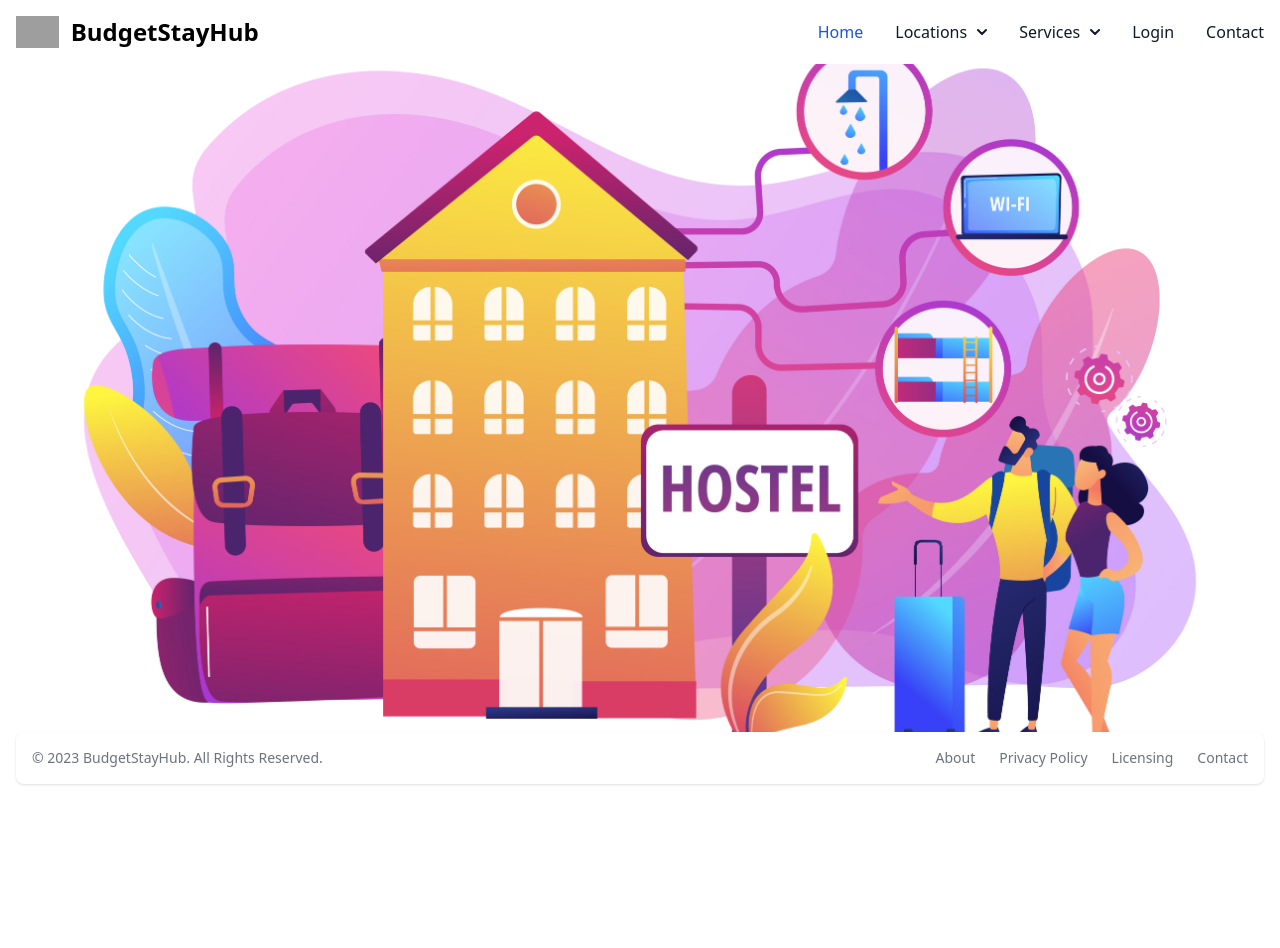
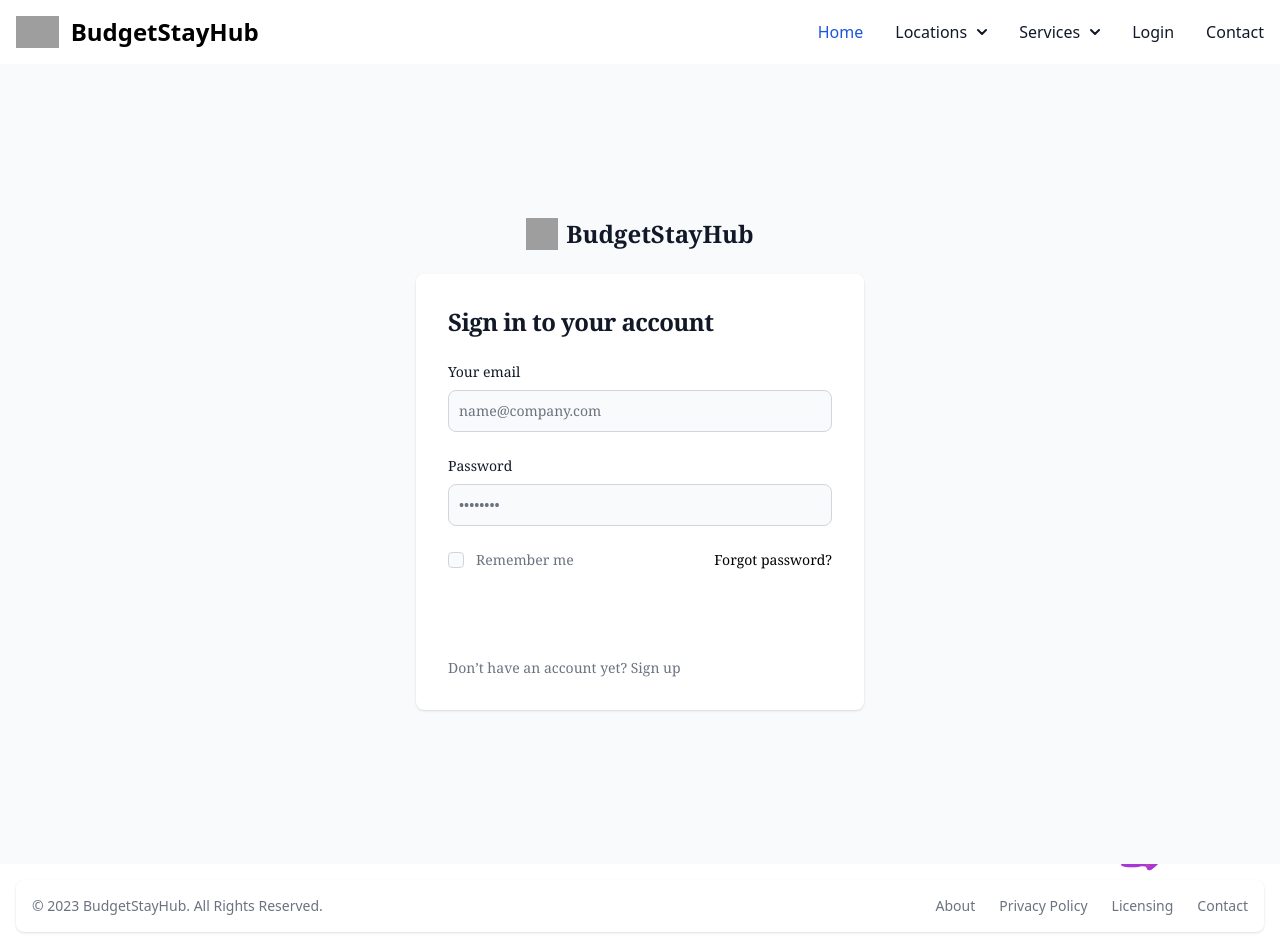
Before and after one commit to AlekSkyHigh/budget-stay-hub, an Angular app in the folder client/: page /login in a window 1280 px wide. Before the commit this address led to /. Before the commit the page ends 800 px from the top, so only its background shows below. Built offline with nearby package versions, Linux system fonts and the light colour scheme; grey boxes are pictures that could not be loaded.

Commit message:
routing for login page settings

```diff
--- a/client/src/app/app-routing.module.ts
+++ b/client/src/app/app-routing.module.ts
@@ -1,7 +1,10 @@
 import { NgModule } from '@angular/core';
 import { RouterModule, Routes } from '@angular/router';
+import { LoginComponent } from './core/pages/login/login.component';
 
-const routes: Routes = [];
+const routes: Routes = [
+  { path: 'login', component: LoginComponent, pathMatch: 'full'},
+];
 
 @NgModule({
   imports: [RouterModule.forRoot(routes)],
--- a/client/src/app/app.module.ts
+++ b/client/src/app/app.module.ts
@@ -6,6 +6,7 @@
 
 import { NavbarComponent } from './core/navbar/navbar.component';
 import { FooterComponent } from "./core/footer/footer.component";
+import { LoginComponent } from './core/pages/login/login.component';
 
 @NgModule({
     declarations: [
@@ -17,7 +18,8 @@
         BrowserModule,
         AppRoutingModule,
         NavbarComponent,
-        FooterComponent
+        FooterComponent,
+        LoginComponent,
     ]
 })
 export class AppModule { }
--- a/client/src/app/core/navbar/navbar.component.html
+++ b/client/src/app/core/navbar/navbar.component.html
@@ -1,6 +1,6 @@
 <nav class="bg-white border-gray-200 dark:bg-gray-900 dark:border-gray-700">
     <div class="max-w-screen-xl flex flex-wrap items-center justify-between mx-auto p-4">
-      <a href="#" class="flex items-center space-x-3 rtl:space-x-reverse">
+      <a class="flex items-center space-x-3 rtl:space-x-reverse">
           <img src="https://flowbite.com/docs/images/logo.svg" class="h-8" alt="Flowbite Logo" />
           <span class="self-center text-2xl font-semibold whitespace-nowrap dark:text-white">BudgetStayHub</span>
       </a>
@@ -13,7 +13,7 @@
       <div class="hidden w-full md:block md:w-auto" id="navbar-dropdown">
         <ul class="flex flex-col font-medium p-4 md:p-0 mt-4 border border-gray-100 rounded-lg bg-gray-50 md:space-x-8 rtl:space-x-reverse md:flex-row md:mt-0 md:border-0 md:bg-white dark:bg-gray-800 md:dark:bg-gray-900 dark:border-gray-700">
           <li>
-            <a href="#" class="block py-2 px-3 text-white bg-blue-700 rounded md:bg-transparent md:text-blue-700 md:p-0 md:dark:text-blue-500 dark:bg-blue-600 md:dark:bg-transparent" aria-current="page">Home</a>
+            <a class="block py-2 px-3 text-white bg-blue-700 rounded md:bg-transparent md:text-blue-700 md:p-0 md:dark:text-blue-500 dark:bg-blue-600 md:dark:bg-transparent" aria-current="page">Home</a>
           </li>
           <!-- First Dropdown -->
           <li>
@@ -24,17 +24,17 @@
               <div id="dropdownNavbar" class="z-10 hidden font-normal bg-white divide-y divide-gray-100 rounded-lg shadow w-44 dark:bg-gray-700 dark:divide-gray-600">
                   <ul class="py-2 text-sm text-gray-700 dark:text-gray-400" aria-labelledby="dropdownLargeButton">
                     <li>
-                      <a href="#" class="block px-4 py-2 hover:bg-gray-100 dark:hover:bg-gray-600 dark:hover:text-white">Sofia, BG</a>
+                      <a class="block px-4 py-2 hover:bg-gray-100 dark:hover:bg-gray-600 dark:hover:text-white">Sofia, BG</a>
                     </li>
                     <li>
-                      <a href="#" class="block px-4 py-2 hover:bg-gray-100 dark:hover:bg-gray-600 dark:hover:text-white">Copenhagen, DK</a>
+                      <a class="block px-4 py-2 hover:bg-gray-100 dark:hover:bg-gray-600 dark:hover:text-white">Copenhagen, DK</a>
                     </li>
                     <li>
-                      <!-- <a href="#" class="block px-4 py-2 hover:bg-gray-100 dark:hover:bg-gray-600 dark:hover:text-white">Settings</a> -->
+                      <!-- <a class="block px-4 py-2 hover:bg-gray-100 dark:hover:bg-gray-600 dark:hover:text-white">Settings</a> -->
                     </li>
                   </ul>
                   <div class="py-1">
-                    <a href="#" class="block px-4 py-2 text-sm text-gray-700 hover:bg-gray-100 dark:hover:bg-gray-600 dark:text-gray-200 dark:hover:text-white">Settings</a>
+                    <a class="block px-4 py-2 text-sm text-gray-700 hover:bg-gray-100 dark:hover:bg-gray-600 dark:text-gray-200 dark:hover:text-white">Settings</a>
                   </div>
               </div>
           </li>
@@ -47,25 +47,26 @@
             <div id="dropdownNavbar1" class="z-10 hidden font-normal bg-white divide-y divide-gray-100 rounded-lg shadow w-44 dark:bg-gray-700 dark:divide-gray-600">
                 <ul class="py-2 text-sm text-gray-700 dark:text-gray-400" aria-labelledby="dropdownLargeButton">
                   <li>
-                    <a href="#" class="block px-4 py-2 hover:bg-gray-100 dark:hover:bg-gray-600 dark:hover:text-white">Short-term rent</a>
+                    <a class="block px-4 py-2 hover:bg-gray-100 dark:hover:bg-gray-600 dark:hover:text-white">Short-term rent</a>
                   </li>
                   <li>
-                    <a href="#" class="block px-4 py-2 hover:bg-gray-100 dark:hover:bg-gray-600 dark:hover:text-white">Long-term rent</a>
+                    <a class="block px-4 py-2 hover:bg-gray-100 dark:hover:bg-gray-600 dark:hover:text-white">Long-term rent</a>
                   </li>
                   <li>
-                    <!-- <a href="#" class="block px-4 py-2 hover:bg-gray-100 dark:hover:bg-gray-600 dark:hover:text-white">Settings</a> -->
+                    <!-- <a class="block px-4 py-2 hover:bg-gray-100 dark:hover:bg-gray-600 dark:hover:text-white">Settings</a> -->
                   </li>
                 </ul>
                 <div class="py-1">
-                  <a href="#" class="block px-4 py-2 text-sm text-gray-700 hover:bg-gray-100 dark:hover:bg-gray-600 dark:text-gray-200 dark:hover:text-white">Settings</a>
+                  <a class="block px-4 py-2 text-sm text-gray-700 hover:bg-gray-100 dark:hover:bg-gray-600 dark:text-gray-200 dark:hover:text-white">Settings</a>
                 </div>
             </div>
         </li>
         <li>
-          <a href="#" class="block py-2 px-3 text-gray-900 rounded hover:bg-gray-100 md:hover:bg-transparent md:border-0 md:hover:text-blue-700 md:p-0 dark:text-white md:dark:hover:text-blue-500 dark:hover:bg-gray-700 dark:hover:text-white md:dark:hover:bg-transparent">Login</a>
+          <a class="block py-2 px-3 text-gray-900 rounded hover:bg-gray-100 md:hover:bg-transparent md:border-0 md:hover:text-blue-700 md:p-0 dark:text-white md:dark:hover:text-blue-500 dark:hover:bg-gray-700 dark:hover:text-white md:dark:hover:bg-transparent"
+          [routerLink]="['login']">Login</a>
         </li>
           <li>
-            <a href="#" class="block py-2 px-3 text-gray-900 rounded hover:bg-gray-100 md:hover:bg-transparent md:border-0 md:hover:text-blue-700 md:p-0 dark:text-white md:dark:hover:text-blue-500 dark:hover:bg-gray-700 dark:hover:text-white md:dark:hover:bg-transparent">Contact</a>
+            <a class="block py-2 px-3 text-gray-900 rounded hover:bg-gray-100 md:hover:bg-transparent md:border-0 md:hover:text-blue-700 md:p-0 dark:text-white md:dark:hover:text-blue-500 dark:hover:bg-gray-700 dark:hover:text-white md:dark:hover:bg-transparent">Contact</a>
           </li>
         </ul>
       </div>
--- a/client/src/app/core/navbar/navbar.component.ts
+++ b/client/src/app/core/navbar/navbar.component.ts
@@ -1,9 +1,10 @@
 import { Component } from '@angular/core';
+import { RouterLink } from '@angular/router';
 
 @Component({
   selector: 'app-navbar',
   standalone: true,
-  imports: [],
+  imports: [RouterLink],
   templateUrl: './navbar.component.html',
   styleUrl: './navbar.component.css'
 })
--- a/client/src/app/core/pages/login/login.component.html
+++ b/client/src/app/core/pages/login/login.component.html
@@ -1 +1,40 @@
-<p>login works!</p>
+<section class="bg-gray-50 dark:bg-gray-900">
+    <div class="flex flex-col items-center justify-center px-6 py-8 mx-auto md:h-screen lg:py-0">
+        <a href="#" class="flex items-center mb-6 text-2xl font-semibold text-gray-900 dark:text-white">
+            <img class="w-8 h-8 mr-2" src="https://flowbite.s3.amazonaws.com/blocks/marketing-ui/logo.svg" alt="logo">
+            BudgetStayHub
+        </a>
+        <div class="w-full bg-white rounded-lg shadow dark:border md:mt-0 sm:max-w-md xl:p-0 dark:bg-gray-800 dark:border-gray-700">
+            <div class="p-6 space-y-4 md:space-y-6 sm:p-8">
+                <h1 class="text-xl font-bold leading-tight tracking-tight text-gray-900 md:text-2xl dark:text-white">
+                    Sign in to your account
+                </h1>
+                <form class="space-y-4 md:space-y-6" action="#">
+                    <div>
+                        <label for="email" class="block mb-2 text-sm font-medium text-gray-900 dark:text-white">Your email</label>
+                        <input type="email" name="email" id="email" class="bg-gray-50 border border-gray-300 text-gray-900 sm:text-sm rounded-lg focus:ring-primary-600 focus:border-primary-600 block w-full p-2.5 dark:bg-gray-700 dark:border-gray-600 dark:placeholder-gray-400 dark:text-white dark:focus:ring-blue-500 dark:focus:border-blue-500" placeholder="name@company.com" required="">
+                    </div>
+                    <div>
+                        <label for="password" class="block mb-2 text-sm font-medium text-gray-900 dark:text-white">Password</label>
+                        <input type="password" name="password" id="password" placeholder="••••••••" class="bg-gray-50 border border-gray-300 text-gray-900 sm:text-sm rounded-lg focus:ring-primary-600 focus:border-primary-600 block w-full p-2.5 dark:bg-gray-700 dark:border-gray-600 dark:placeholder-gray-400 dark:text-white dark:focus:ring-blue-500 dark:focus:border-blue-500" required="">
+                    </div>
+                    <div class="flex items-center justify-between">
+                        <div class="flex items-start">
+                            <div class="flex items-center h-5">
+                              <input id="remember" aria-describedby="remember" type="checkbox" class="w-4 h-4 border border-gray-300 rounded bg-gray-50 focus:ring-3 focus:ring-primary-300 dark:bg-gray-700 dark:border-gray-600 dark:focus:ring-primary-600 dark:ring-offset-gray-800" required="">
+                            </div>
+                            <div class="ml-3 text-sm">
+                              <label for="remember" class="text-gray-500 dark:text-gray-300">Remember me</label>
+                            </div>
+                        </div>
+                        <a href="#" class="text-sm font-medium text-primary-600 hover:underline dark:text-primary-500">Forgot password?</a>
+                    </div>
+                    <button type="submit" class="w-full text-white bg-primary-600 hover:bg-primary-700 focus:ring-4 focus:outline-none focus:ring-primary-300 font-medium rounded-lg text-sm px-5 py-2.5 text-center dark:bg-primary-600 dark:hover:bg-primary-700 dark:focus:ring-primary-800">Sign in</button>
+                    <p class="text-sm font-light text-gray-500 dark:text-gray-400">
+                        Don’t have an account yet? <a href="#" class="font-medium text-primary-600 hover:underline dark:text-primary-500">Sign up</a>
+                    </p>
+                </form>
+            </div>
+        </div>
+    </div>
+  </section>
```
